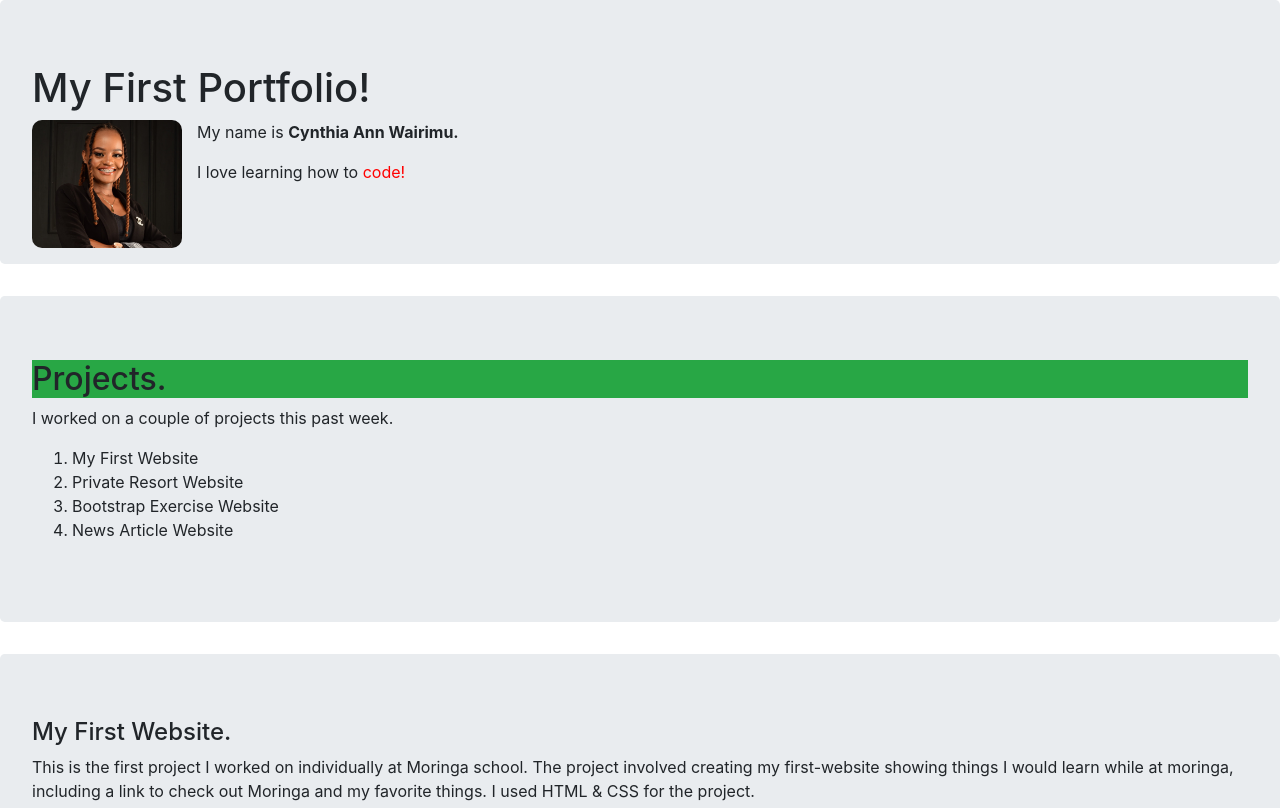
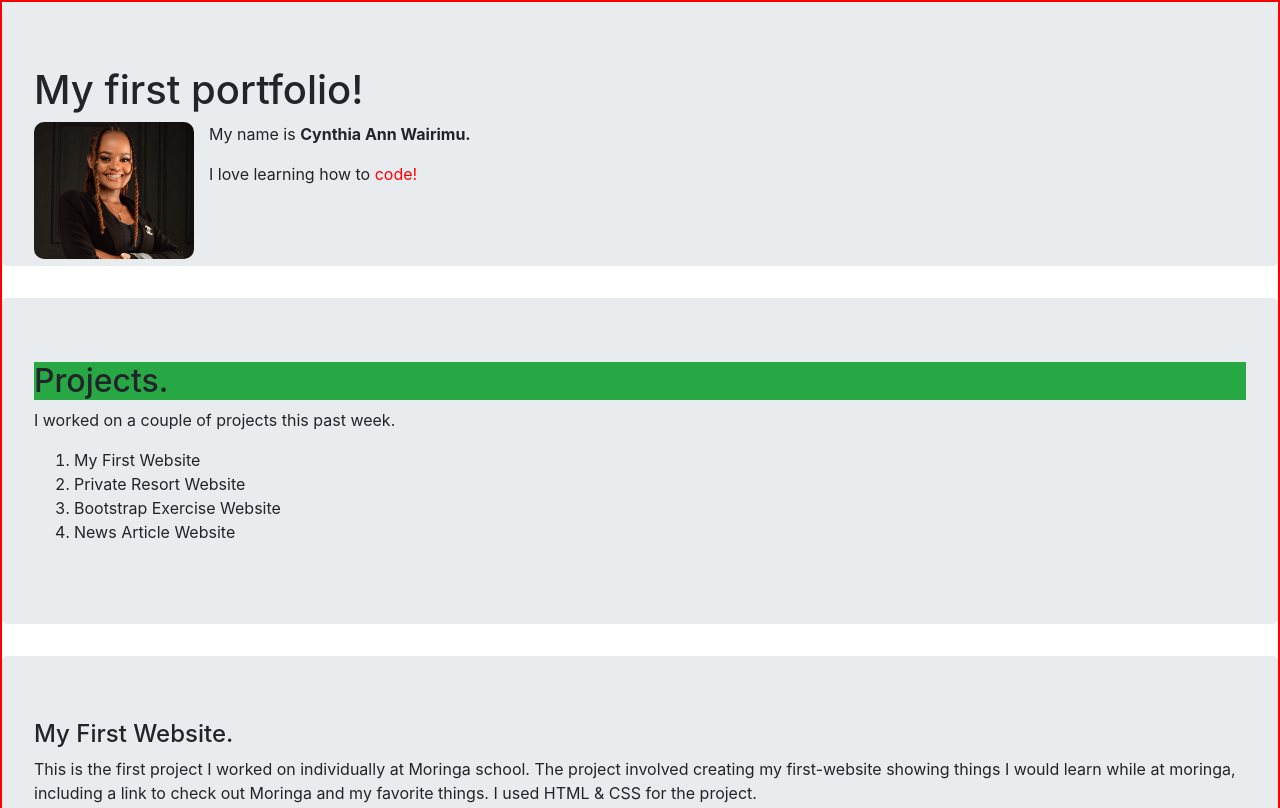
Before and after one commit to Cynthia-Wairimu/Portfolio, a plain HTML site: page index.html in a window 1280 px wide. Shown: the top 808 px of the page. Drawn offline with nearby package versions, Linux system fonts and the light colour scheme.

Commit message:
Add box model element to the html file.

```diff
--- a/css/styles.css
+++ b/css/styles.css
@@ -1,15 +1,18 @@
-img{
-    width: 150px;
-    border-radius: 10px;
-    margin-right: 15px;
-    float: left;
+img {
+  width: 160px;
+  border-radius: 10px;
+  margin-right: 15px;
+  float: left;
 }
 .favorite {
-    color: red;
-
+  color: red;
 }
 
-h{
-    font-family: 'Times New Roman', Times, serif;
-    font-weight: bold;
+.h {
+  font-family: "Times New Roman", Times, serif;
+  font-weight: bold;
 }
+
+.test-box {
+    border: 2px solid red;
+  }
--- a/index.html
+++ b/index.html
@@ -14,8 +14,9 @@
     <link href="css/styles.css" rel="stylesheet" type="text/css" />
   </head>
   <body>
+    <div class="test-box">
       <div class="jumbotron">
-      <h1>My First Portfolio!</h1>
+        <h1>My first portfolio!</h1>
         <img src="images/cynthia.JPG" alt="A photo of Cynthia Wairimu" />
 
         <p>My name is <strong>Cynthia Ann Wairimu.</strong></p>
@@ -115,5 +116,6 @@
           <li>Coding</li>
         </ul>
       </div>
+    </div>
   </body>
 </html>
```
Lines whose indentation alone changed are shown as unchanged.
